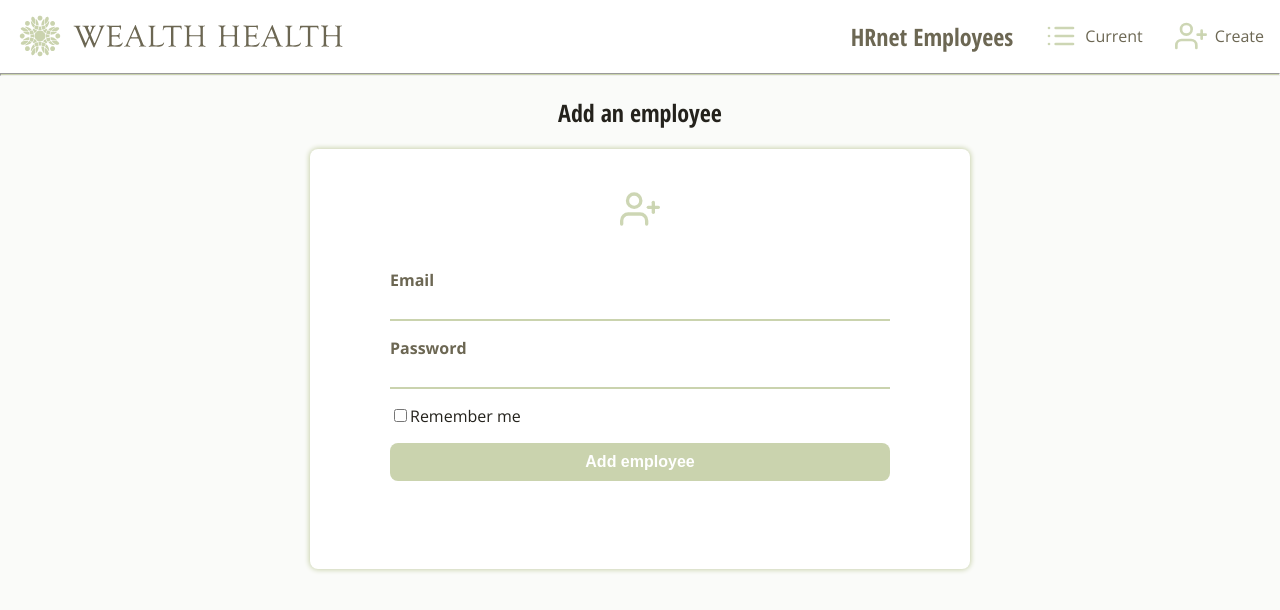
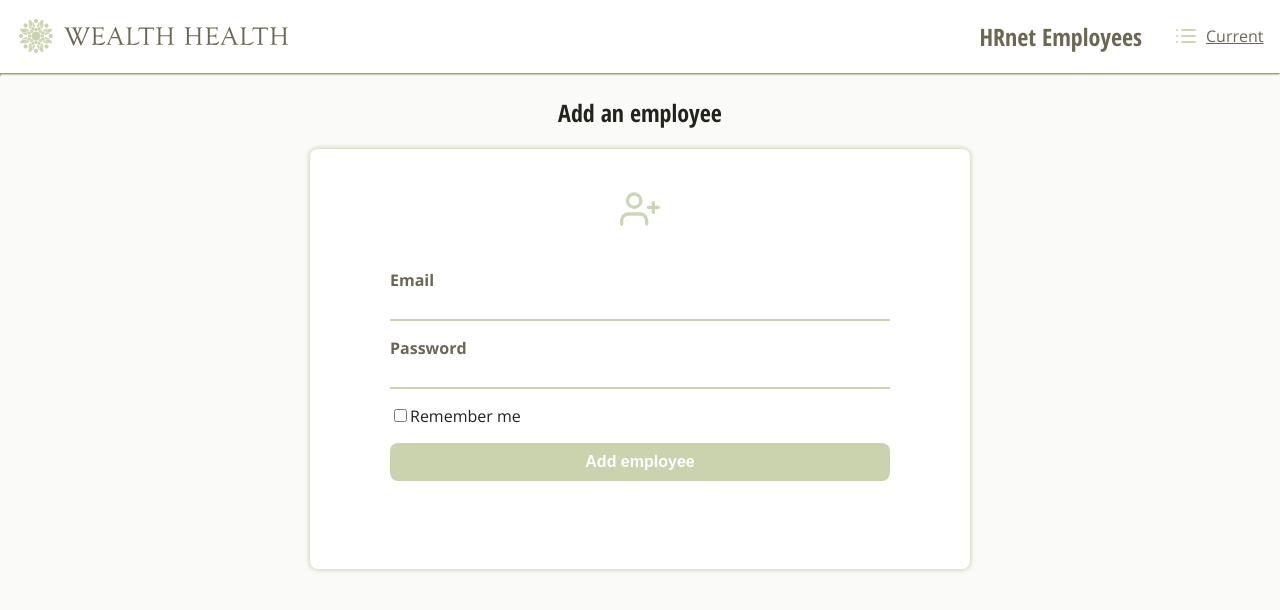
Before and after one commit to codexarama/AmandineArias_14_07122021, a React (Create React App) app: page / in a window 1280 px wide. Shown: the top 610 px of the page. Built offline with nearby package versions, Linux system fonts and the light colour scheme.

Commit message:
feat (Navbar) : swith Link depending on current location

```diff
--- a/src/components/Navbar/Navbar.jsx
+++ b/src/components/Navbar/Navbar.jsx
@@ -3,9 +3,14 @@ import logoBrand from '../../assets/HRnet_logo-brand.svg';
 import icoList from '../../assets/ico-list.svg';
 import icoAdd from '../../assets/ico-user-add.svg';
 
-import './navbar.css'
+import { useLocation, Link } from 'react-router-dom';
+
+import './navbar.css';
 
 export default function Navbar() {
+  const path = useLocation().pathname;
+  // console.log(path);
+
   return (
     <>
       <nav>
@@ -23,25 +28,28 @@ export default function Navbar() {
         </div>
         <div className="nav-item nav-menu">
           <h1>HRnet Employees</h1>
-          <div className="nav-menu-choice">
+          {path === '/' ? (
+            <Link to='/employees' className="nav-menu-choice">
               <img
                 className="nav-ico"
                 src={icoList}
                 alt="Health Wealth logo brand name"
               />
               <span>Current</span>
-          </div>
-          <div className="nav-menu-choice">
+            </Link>
+          ) : (
+            <Link to='/' className="nav-menu-choice">
               <img
                 className="nav-ico"
                 src={icoAdd}
                 alt="Health Wealth logo brand name"
               />
               <span>Create</span>
-          </div>
+            </Link>
+          )}
         </div>
       </nav>
-      <hr className='nav-shadow' />
+      <hr className="nav-shadow" />
     </>
   );
 }
--- a/src/components/Navbar/navbar.css
+++ b/src/components/Navbar/navbar.css
@@ -12,8 +12,17 @@ nav {
     display: inline-flex;
     justify-content: flex-end;
   }
+
   .nav-brand {
     margin-left: 1rem;
+  }
+
+  .nav-logo-design {
+    width: 2.5rem;
+  }
+
+  .nav-logo-brand {
+    width: 15rem;
   }
 
   .nav-menu {
@@ -26,37 +35,28 @@ nav {
   }
 
   .nav-menu-choice {
+    width: 90px;
     display: inline-flex;
     align-items: center;
     padding: 0 1rem;
     color: var(--secondary);
-    /* color: var(--tertiary); */
   }
 
   .nav-menu-choice:hover {
     background: var(--secondary);
     color: var(--tertiary);
-    /* color: var(--light); */
-  }
-
-  .nav-logo-design {
-    width: 3rem;
-  }
-
-  .nav-logo-brand {
-    width: 18rem;
   }
 
   .nav-ico {
-    width: 2rem;
-    height: 2rem;
+    width: 1.5rem;
+    height: 1.5rem;
     margin-right: 0.5rem;
   }
 
   .nav-shadow {
     height: 1px;
     margin-top: 0;
+    margin-bottom: 0;
     padding: 0;
     background-color: var(--tertiary);
-    /* border: 0; */
   }
```
Lines whose indentation alone changed are shown as unchanged.
